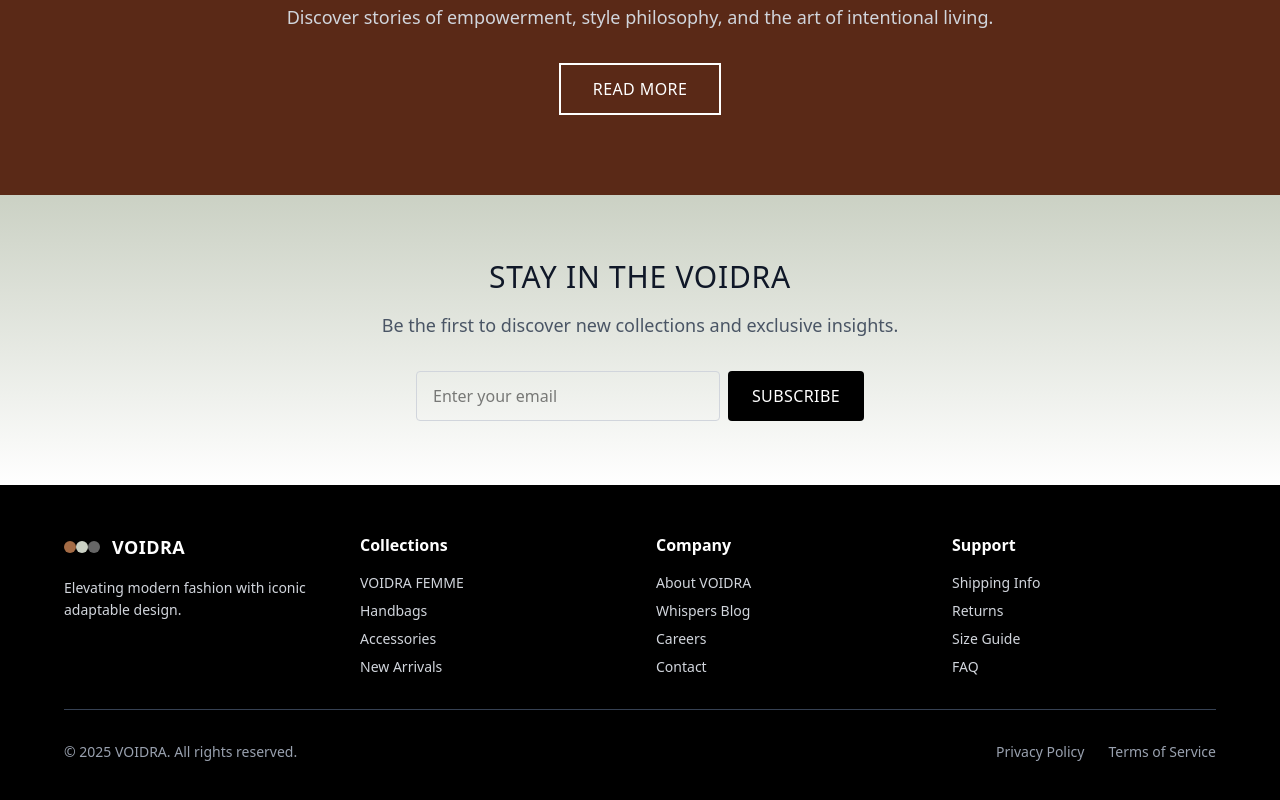
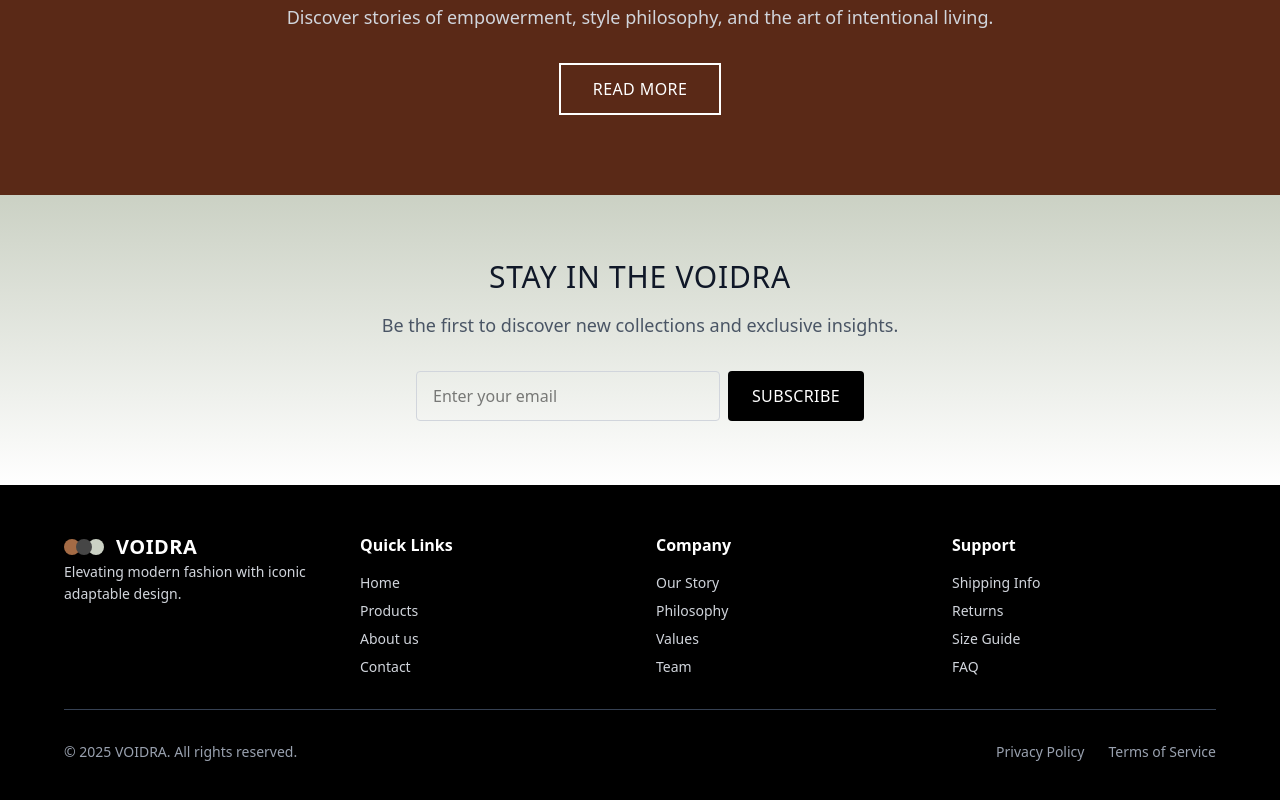
Before and after one commit to sandipmaurya2611/Voidra, a Next.js app: page / in a window 1280 px wide. Shown: the part 3466-4266 px from the top of the page. Built offline with nearby package versions, Linux system fonts and the light colour scheme.

Commit message:
footer and about

```diff
--- a/src/app/about-us/page.tsx
+++ b/src/app/about-us/page.tsx
@@ -341,12 +341,12 @@ export default function AboutPage() {
             Discover our collection of bold, elegant pieces designed for the modern woman.
           </p>
           <div className="flex flex-col sm:flex-row gap-4 justify-center">
-            <Link href="/collections">
+            <Link href="/products">
               <button className="px-8 py-3 border-2 border-white text-white hover:bg-white hover:text-black transition-all duration-300 font-medium tracking-wide uppercase">
                 Shop Collection
               </button>
             </Link>
-            <Link href="/whispers">
+            <Link href="/about-us">
               <button className="px-8 py-3 bg-transparent text-white hover:text-gray-300 transition-colors duration-300 font-medium tracking-wide uppercase">
                 Read Our Stories
               </button>
--- a/src/components/Footer.tsx
+++ b/src/components/Footer.tsx
@@ -9,14 +9,21 @@ export default function Footer() {
         <div className="grid grid-cols-1 sm:grid-cols-2 md:grid-cols-4 gap-8 mb-8">
           {/* Logo + Tagline */}
           <div>
-            <div className="flex items-center mb-4">
-              <div className="flex items-center space-x-1 mr-3">
-                <div className="w-3 h-3 rounded-full bg-[#b6774d] opacity-90"></div>
-                <div className="w-3 h-3 rounded-full bg-[#cbd1c4] -ml-1"></div>
-                <div className="w-3 h-3 rounded-full bg-white/40 -ml-1"></div>
-              </div>
-              <span className="font-bold text-lg tracking-wide">VOIDRA</span>
+          <div className="flex items-center">
+            {/* Overlapping circles joined at the right end */}
+            <div className="relative mr-3 h-4 w-10">
+              {/* Left circle */}
+              <div className="absolute right-6 top-1/2 -translate-y-1/2 w-4 h-4 rounded-full bg-[#b6774d] opacity-90"></div>
+              {/* Middle circle */}
+              <div className="absolute right-3 top-1/2 -translate-y-1/2 w-4 h-4 rounded-full bg-[#464646] z-10"></div>
+              {/* Right circle (tip/end) */}
+              <div className="absolute right-0 top-1/2 -translate-y-1/2 w-4 h-4 rounded-full bg-[#cbd1c4]"></div>
             </div>
+            <span className="font-bold text-xl tracking-wide text-[#ffffff]">
+              VOIDRA
+            </span>
+          </div>
+
             <p className="text-gray-300 text-sm leading-relaxed">
               Elevating modern fashion with iconic adaptable design.
             </p>
@@ -24,12 +31,12 @@ export default function Footer() {
 
           {/* Collections */}
           <div>
-            <h4 className="font-semibold mb-4 text-white">Collections</h4>
+            <h4 className="font-semibold mb-4 text-white">Quick Links</h4>
             <ul className="space-y-2 text-gray-300 text-sm">
-              <li><Link href="/femme" className="hover:text-[#b6774d] transition-colors">VOIDRA FEMME</Link></li>
-              <li><Link href="/bags" className="hover:text-[#b6774d] transition-colors">Handbags</Link></li>
-              <li><Link href="/accessories" className="hover:text-[#b6774d] transition-colors">Accessories</Link></li>
-              <li><Link href="/new" className="hover:text-[#b6774d] transition-colors">New Arrivals</Link></li>
+              <li><Link href="/" className="hover:text-[#b6774d] transition-colors">Home</Link></li>
+              <li><Link href="/products" className="hover:text-[#b6774d] transition-colors">Products</Link></li>
+              <li><Link href="/about-us" className="hover:text-[#b6774d] transition-colors">About us</Link></li>
+              <li><Link href="/contact" className="hover:text-[#b6774d] transition-colors">Contact</Link></li>
             </ul>
           </div>
 
@@ -37,10 +44,10 @@ export default function Footer() {
           <div>
             <h4 className="font-semibold mb-4 text-white">Company</h4>
             <ul className="space-y-2 text-gray-300 text-sm">
-              <li><Link href="/about-us" className="hover:text-[#b6774d] transition-colors">About VOIDRA</Link></li>
-              <li><Link href="/whispers" className="hover:text-[#b6774d] transition-colors">Whispers Blog</Link></li>
-              <li><Link href="/careers" className="hover:text-[#b6774d] transition-colors">Careers</Link></li>
-              <li><Link href="/contact" className="hover:text-[#b6774d] transition-colors">Contact</Link></li>
+              <li><Link href="/about-us?section=story" className="hover:text-[#b6774d] transition-colors">Our Story</Link></li>
+              <li><Link href="/about-us?section=philosophy" className="hover:text-[#b6774d] transition-colors">Philosophy</Link></li>
+              <li><Link href="/about-us?section=values" className="hover:text-[#b6774d] transition-colors">Values</Link></li>
+              <li><Link href="/about-us?section=team" className="hover:text-[#b6774d] transition-colors">Team</Link></li>
             </ul>
           </div>
 
```
